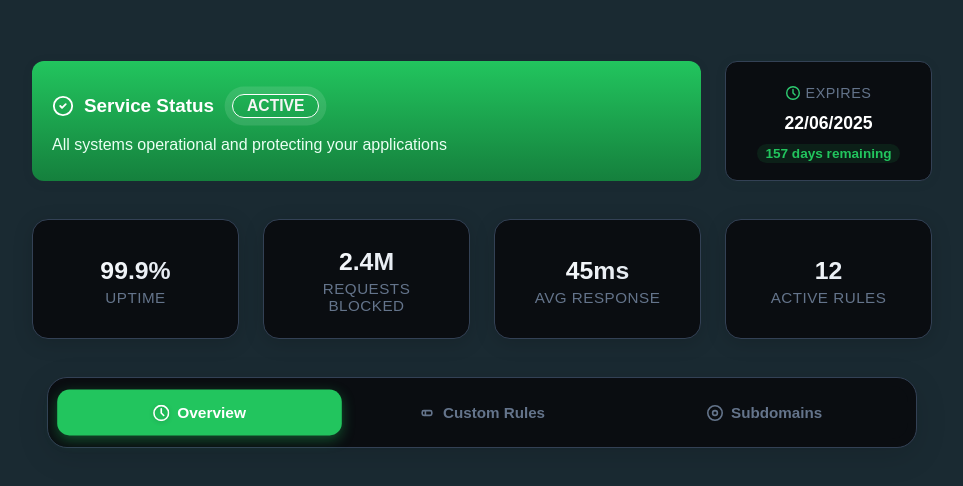
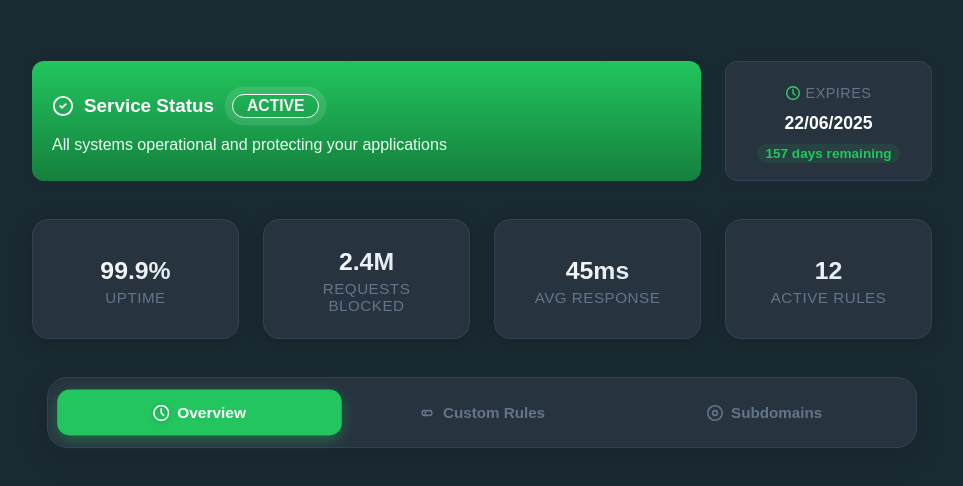
Before and after one commit to OmarHashad1/cloudjet-redesing, a plain HTML site: page index.html in a window 1280 px wide. Shown: the part 234-720 px from the top of the page, without its empty margins (158-1121 px from the left). Drawn offline with Linux system fonts and the light colour scheme; a web font is replaced by a local one.

Commit message:
Update style.css

```diff
--- a/public/style.css
+++ b/public/style.css
@@ -5,6 +5,7 @@ body {
   min-height: 100vh;
   padding: 0;
 }
+
 .dashboard-container {
   max-width: 900px;
   margin: 0 auto;
@@ -129,7 +130,7 @@ body {
   font-weight: 400;
 }
 .expiry-card {
-  background: #0a0d11;
+  background: #27343f;
   color: #1a2a32;
   align-items: center;
   justify-content: center;
@@ -199,7 +200,7 @@ body {
   margin: 6px 0 0 0;
 }
 .stat-card {
-  background: #0a0d11;
+  background: #27343f;
   border-radius: 16px;
   box-shadow: 0 4px 20px 0 rgba(0,0,0,0.15);
   padding: 28px 20px 24px 20px;
@@ -249,7 +250,7 @@ body {
   text-align: center;
 }
 .tabs-section {
-  background: #0a0d11;
+  background: #27343f;
   border-radius: 20px;
   box-shadow: 0 8px 32px rgba(0, 0, 0, 0.12);
   width: calc(100% - 48px);
@@ -268,7 +269,7 @@ body {
 }
 .tabs {
   display: flex;
-  background: #0a0d11;
+  background: #27343f;
   border-radius: 16px;
   padding: 4px;
   gap: 4px;
```
